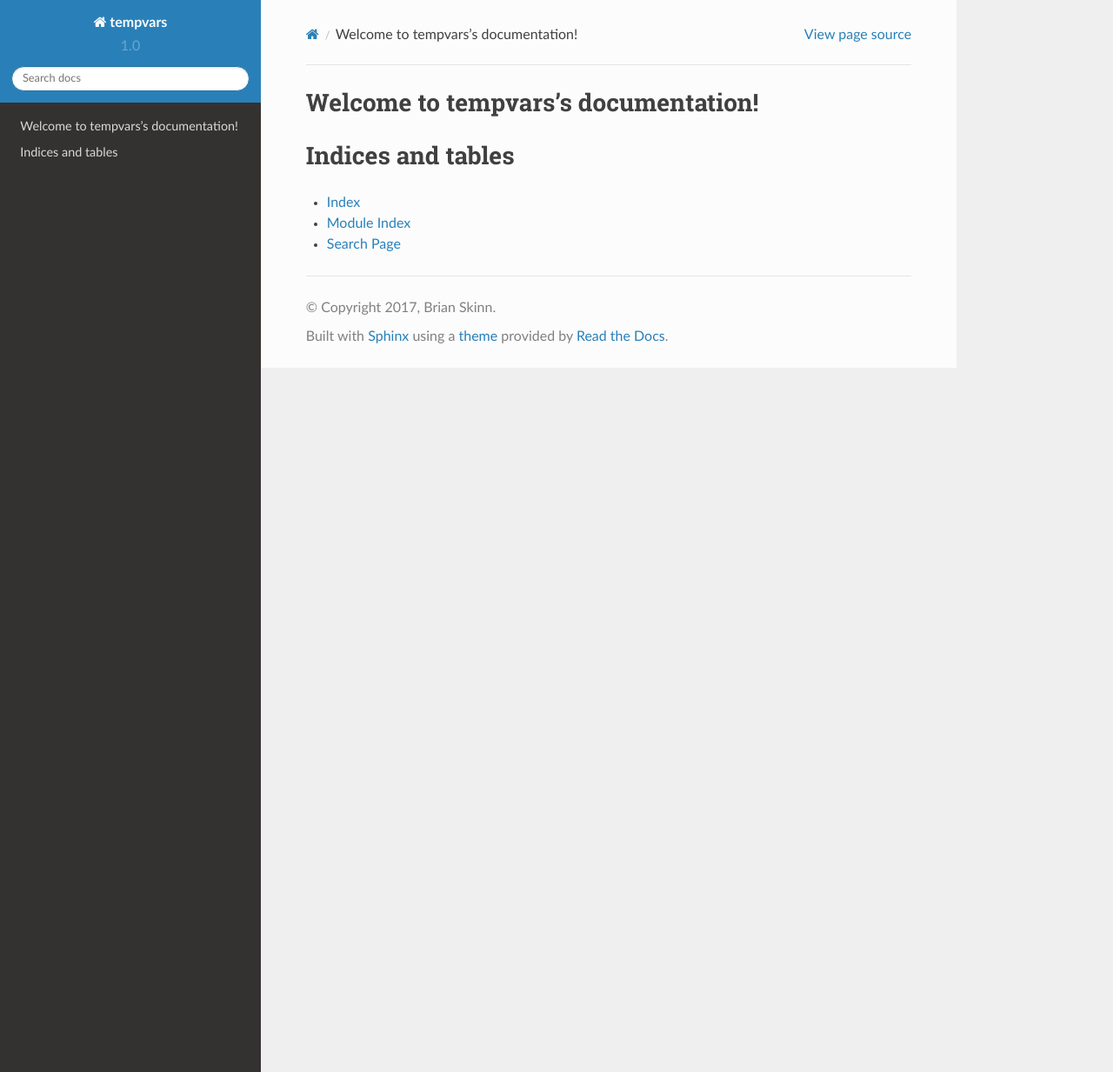
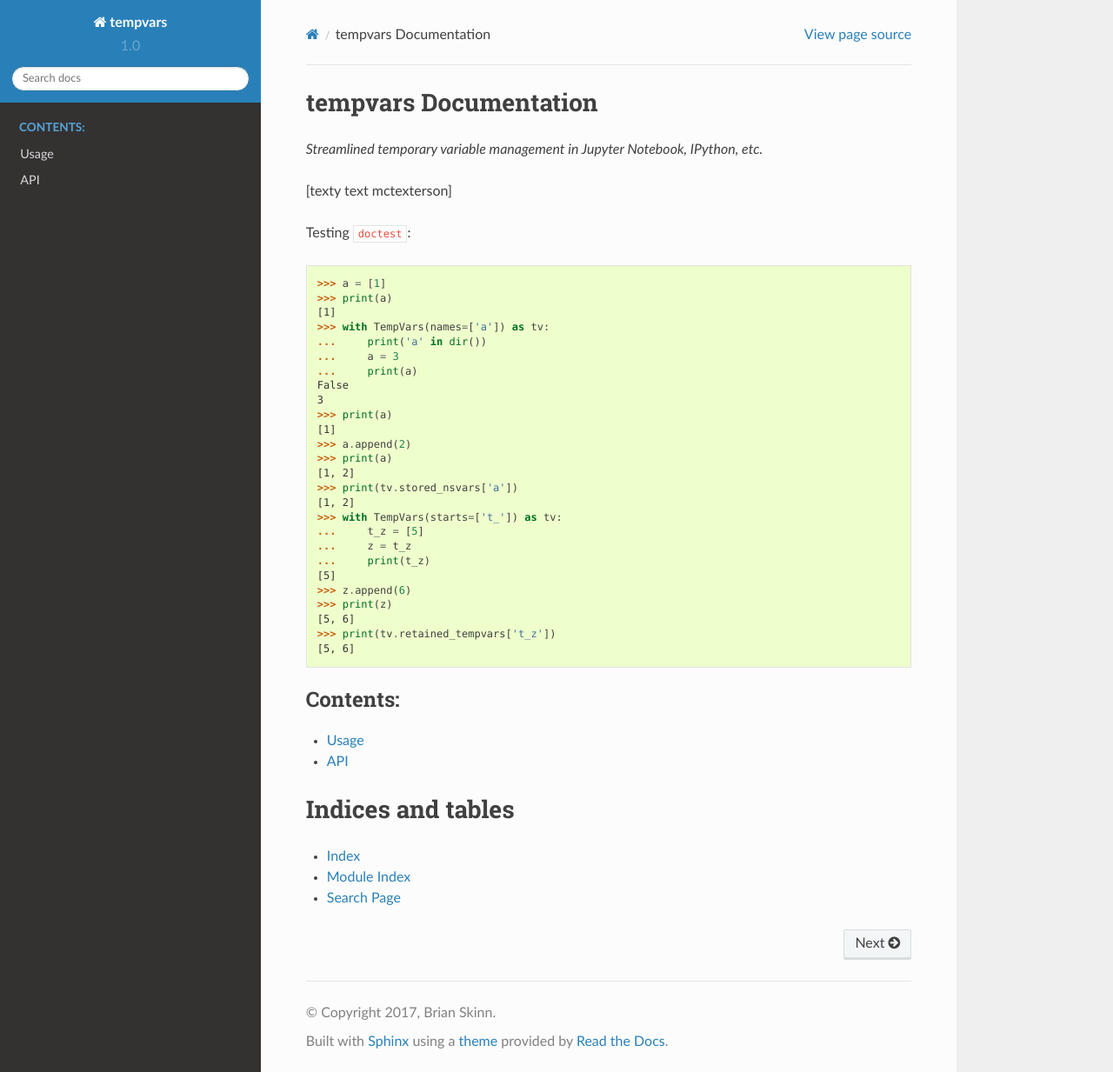
Before and after one commit to bskinn/tempvars, a Sphinx documentation site: the page built from doc/source/index.rst, in a window 1280 px wide and 1233 px high. Shown: the whole window at 87% size. Built offline with Sphinx 7.4.7 and the Read the Docs theme 2.0.0, drawn with Linux system fonts in a browser that asks for light colours.

Commit message:
DOC: Create initial framework, start API page
 * Enable autodoc :members: sorting by source order
 * Set minimum of Sphinx v1.0
 * Add the bunch of replace's into rst_epilog
 * Add TempVars import as global default doctest code
 * Add placeholder front page with doctest fiddling examples
 * Create api.rst and put a bunch of the content in place
 * Partially complete the autodoc comments for TempVars members
 * Create usage.rst stub

```diff
--- /dev/null
+++ b/doc/source/api.rst
@@ -0,0 +1,6 @@
+.. autogen API layout for tempvars
+
+tempvars API
+============
+
+.. automodule:: tempvars
--- a/doc/source/conf.py
+++ b/doc/source/conf.py
@@ -24,9 +24,12 @@
 
 # -- General configuration ------------------------------------------------
 
+# For tempvars, want to keep the autodoc-ing in source order
+autodoc_member_order = 'bysource'
+
 # If your documentation needs a minimal Sphinx version, state it here.
 #
-# needs_sphinx = '1.0'
+needs_sphinx = '1.0'
 
 # Add any Sphinx extension module names here, as strings. They can be
 # extensions coming with Sphinx (named 'sphinx.ext.*') or your custom
@@ -196,6 +199,58 @@
 # A list of files that should not be packed into the epub file.
 epub_exclude_files = ['search.html']
 
+# Universal substitutions &c for all source files.
+rst_epilog = """
+.. |extlink| image:: /_static/extlink.svg
+
+.. |None| replace:: :obj:`None`
+
+.. |True| replace:: :obj:`True`
+
+.. |False| replace:: :obj:`False`
+
+.. |int| replace:: :obj:`int`
+
+.. |float| replace:: :obj:`float`
+
+.. |list| replace:: :obj:`list`
+
+.. |tuple| replace:: :obj:`tuple`
+
+.. |type| replace:: :obj:`type`
+
+.. |str| replace:: :obj:`str`
+
+.. |unicode| replace:: :obj:`unicode`
+
+.. |bool| replace:: :obj:`bool`
+
+.. |dict| replace:: :obj:`dict`
+
+.. |callable| replace:: :func:`callable`
+
+.. |with| replace:: :ref:`with <python:with>`
+
+.. |re.compile| replace:: :func:`re.compile`
+
+.. |npfloat_| replace:: :mod:`np.float_ <numpy.doc.basics>`
+
+.. |npfloat| replace:: ``np.float``
+
+.. |nparray| replace:: :obj:`np.array <numpy.ndarray>`
+
+.. |br| raw:: html
+
+    <br />
+
+"""
+
+# Global setup code for all doctests
+doctest_global_setup = """
+
+from tempvars import TempVars
+
+"""
 
 
 # Example configuration for intersphinx: refer to the Python standard library.
--- a/doc/source/index.rst
+++ b/doc/source/index.rst
@@ -1,14 +1,54 @@
-.. tempvars documentation master file, created by
-   sphinx-quickstart on Sun Sep 10 23:36:26 2017.
-   You can adapt this file completely to your liking, but it should at least
-   contain the root `toctree` directive.
+.. Root file for tempvars documentation
 
-Welcome to tempvars's documentation!
-====================================
+tempvars Documentation
+======================
+
+*Streamlined temporary variable management in Jupyter Notebook, IPython, etc.*
+
+[texty text mctexterson]
+
+Testing ``doctest``:
+
+.. testsetup testing
+
+..    from tempvars import TempVars
+
+.. doctest:: testing
+
+    >>> a = [1]
+    >>> print(a)
+    [1]
+    >>> with TempVars(names=['a']) as tv:
+    ...     print('a' in dir())
+    ...     a = 3
+    ...     print(a)
+    False
+    3
+    >>> print(a)
+    [1]
+    >>> a.append(2)
+    >>> print(a)
+    [1, 2]
+    >>> print(tv.stored_nsvars['a'])
+    [1, 2]
+    >>> with TempVars(starts=['t_']) as tv:
+    ...     t_z = [5]
+    ...     z = t_z
+    ...     print(t_z)
+    [5]
+    >>> z.append(6)
+    >>> print(z)
+    [5, 6]
+    >>> print(tv.retained_tempvars['t_z'])
+    [5, 6]
+
 
 .. toctree::
-   :maxdepth: 2
-   :caption: Contents:
+    :maxdepth: 2
+    :caption: Contents:
+
+    Usage <usage>
+    API <api>
 
 
 
```
Also changed, not shown: doc/source/usage.rst (added, +7 -0 lines), doc/source/_static/extlink.svg (added), 1 other file.
